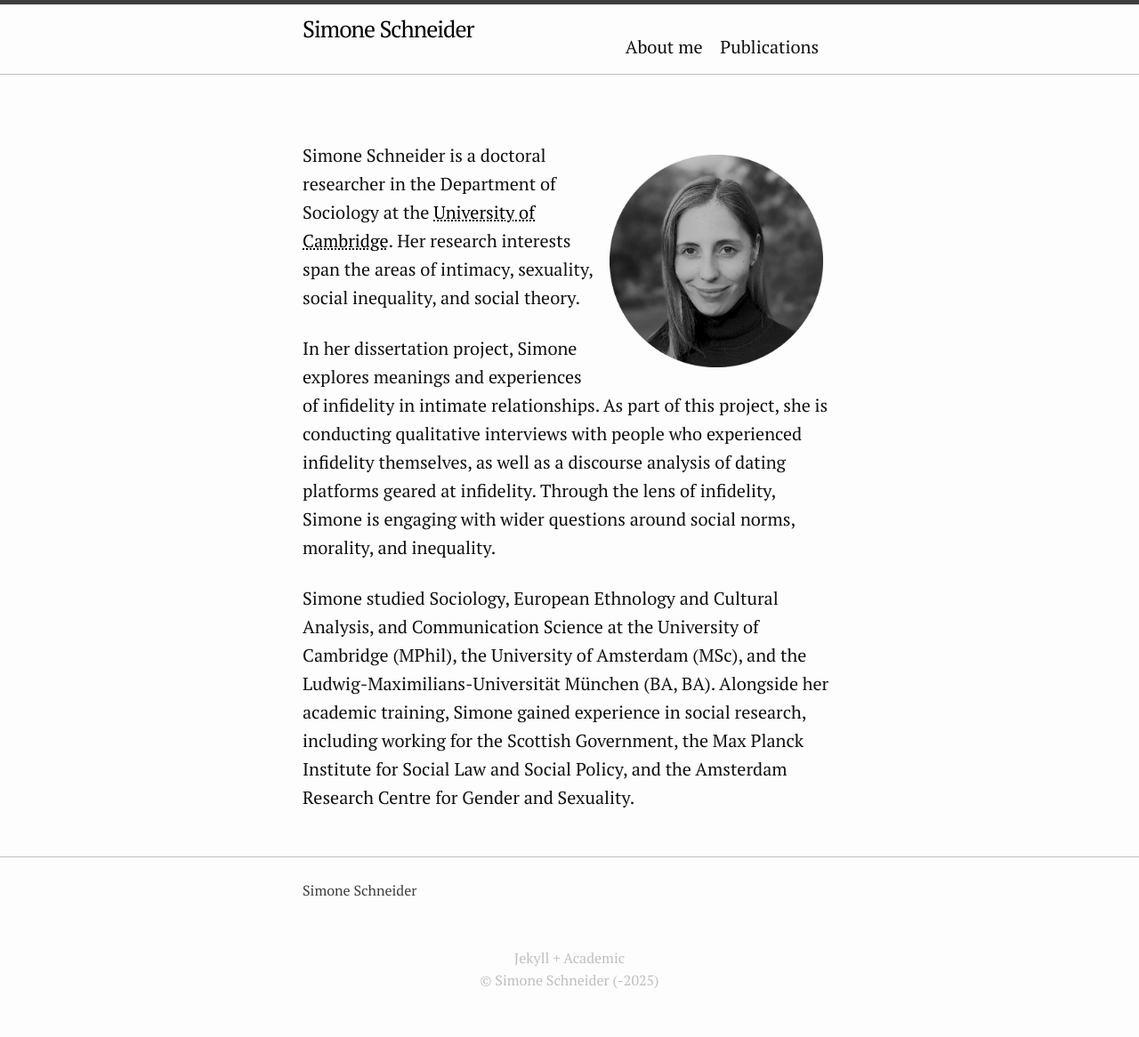
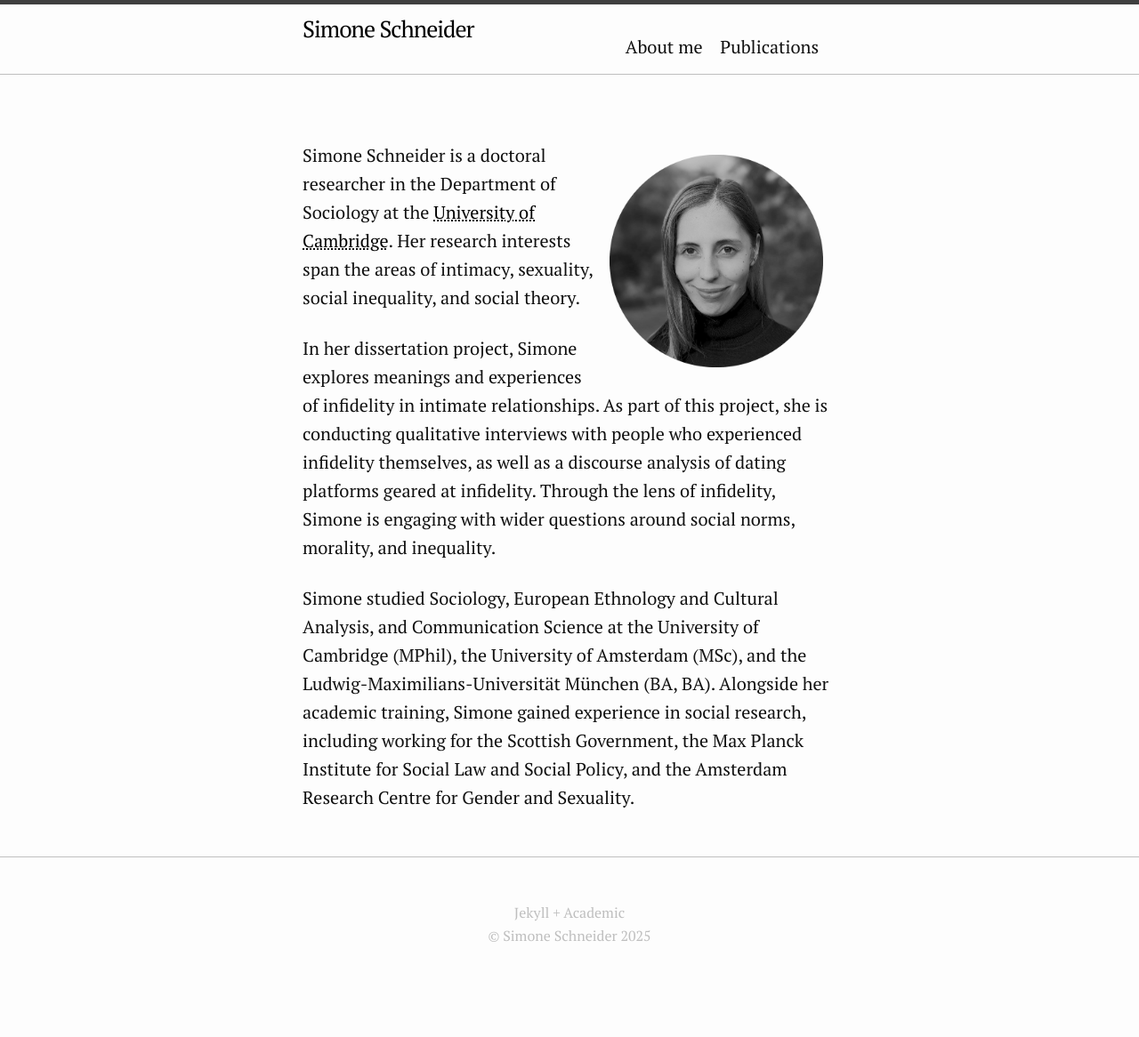
Before and after one commit to simone-schneider/simone-schneider.github.io, a Jekyll site: the page built from index.md, in a window 1280 px wide. Shown: the whole page at 89% size. Built offline with Jekyll 4.4.1, drawn with Linux system fonts in a browser that asks for light colours; after the commit the page ends 1115 px from its top, so only the background shows below that.

Commit message:
Update footer.html

```diff
--- a/_includes/footer.html
+++ b/_includes/footer.html
@@ -1,30 +1,6 @@
 {% assign plang = page.lang | default: site.langs[0] | default: "en" %}
 {% assign i18n = site.data.academic_i18n %}
 <footer class="site-footer">
-
-  <div class="wrapper">
-
-      <ul class="footer-col footer-col-1">
-        <li>
-          {% include _i18n/sitetitle.html %}
-
-        {% if site.author_display %}
-        <span class="author">
-          {{ i18n.by[plang] }}
-          {% if site.author_website %}
-          <a target="_blank" href="{% include _i18n/i18n.html value=site.author_website %}">{{ site.author }}</a>
-          {% else %}
-          {{ site.author }}
-          {% endif %}
-        </span>
-        </li>
-        {% endif %}
-
-        {% if site.description %}
-        <li>{% include _i18n/i18n.html value=site.description %}</li>
-        {% endif %}
-
-      </ul>
 
     <div class="bottom">
 
@@ -43,10 +19,8 @@
       <div class="legal">
       {% if site.cc == null %}©{% endif %}
       {% include _i18n/sitetitle.html %}
-      {% assign oldest_post = site.posts reversed | first %}
-      {% assign oldest = oldest_post.date | date: "%Y" %}
       {% assign newest = site.time | date: "%Y" %}
-      ({% if oldest != newest %}{{ oldest }}-{% endif %}{{ newest }})
+      {{ newest }}
       {% if site.author and site.author_display %}
         {{ i18n.legal[plang][0] }}
         <a target="_blank" href="{% include _i18n/i18n.html value=site.author_website %}">{{ site.author }}</a>
```
